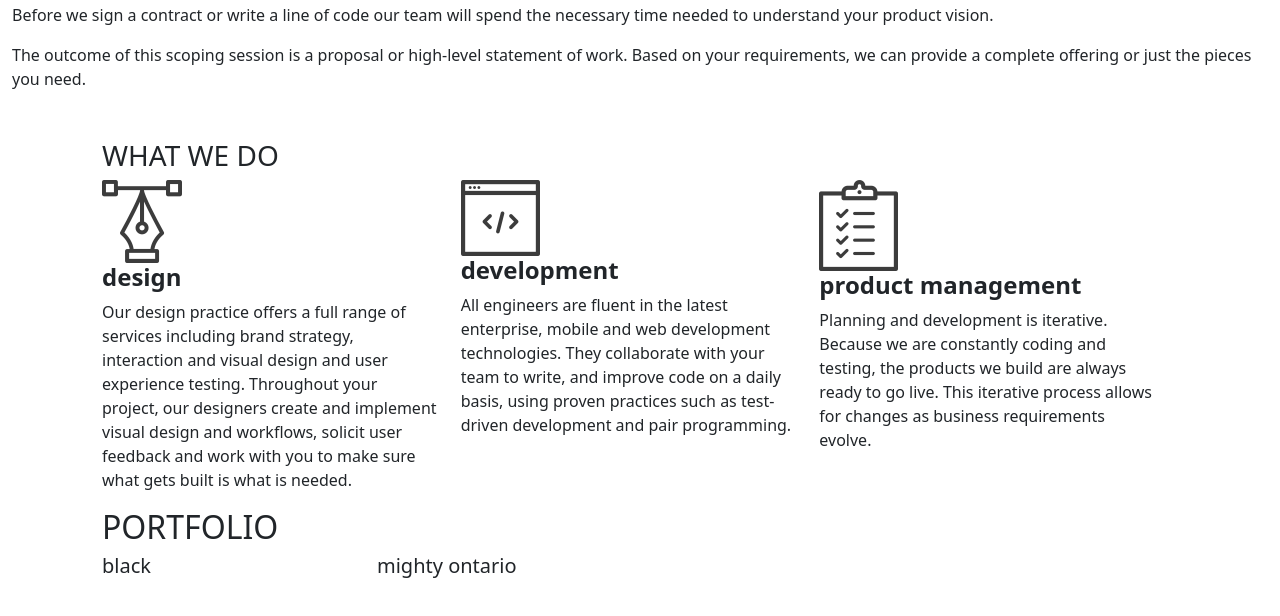
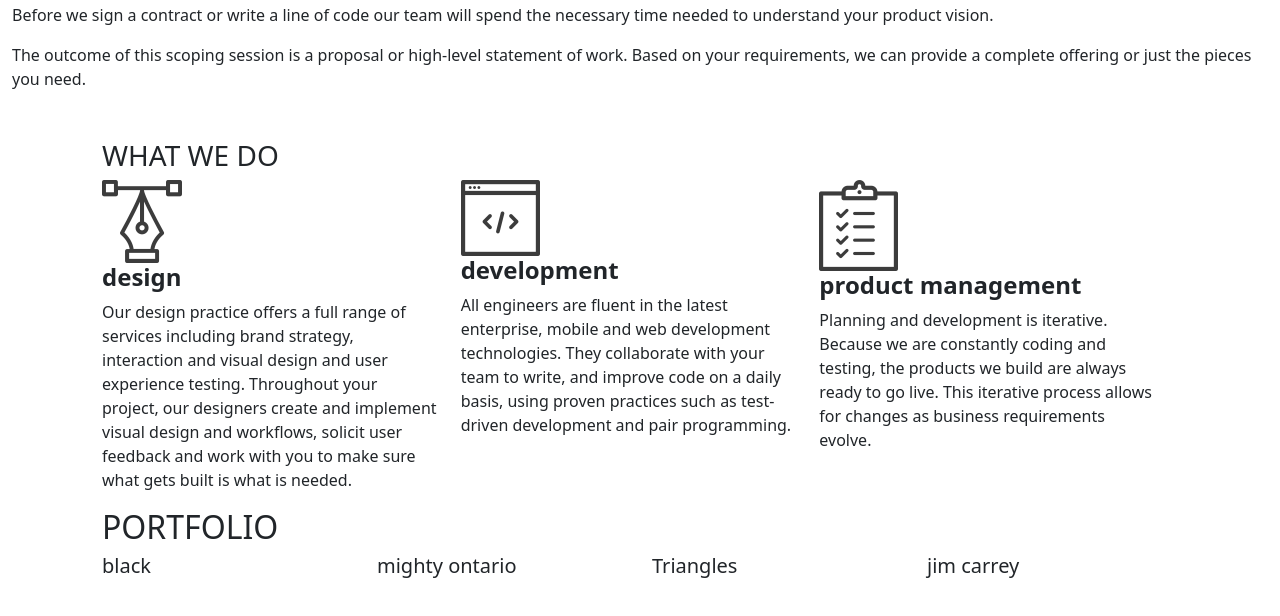
Before and after one commit to bundiroberts/Delani_Studios, a plain HTML site: page index.html in a window 1280 px wide. Shown: the part 468-1084 px from the top of the page. Drawn offline with nearby package versions, Linux system fonts and the light colour scheme.

```diff
--- a/index.html
+++ b/index.html
@@ -102,3 +102,11 @@
                               <h5 id="cover2" class="text">mighty ontario</h5>
                               <!-- <p>mighty ontario</p> -->
                            </div>
+
+                           <div class="col-md-3" id="work3">
+                            <h5 id="cover3"class="text">Triangles</h5>
+                         </div>
+
+                        <div class="col-md-3" id="work4">
+                            <h5 id="cover4" class="text">jim carrey </h5>
+                                </div>
```
